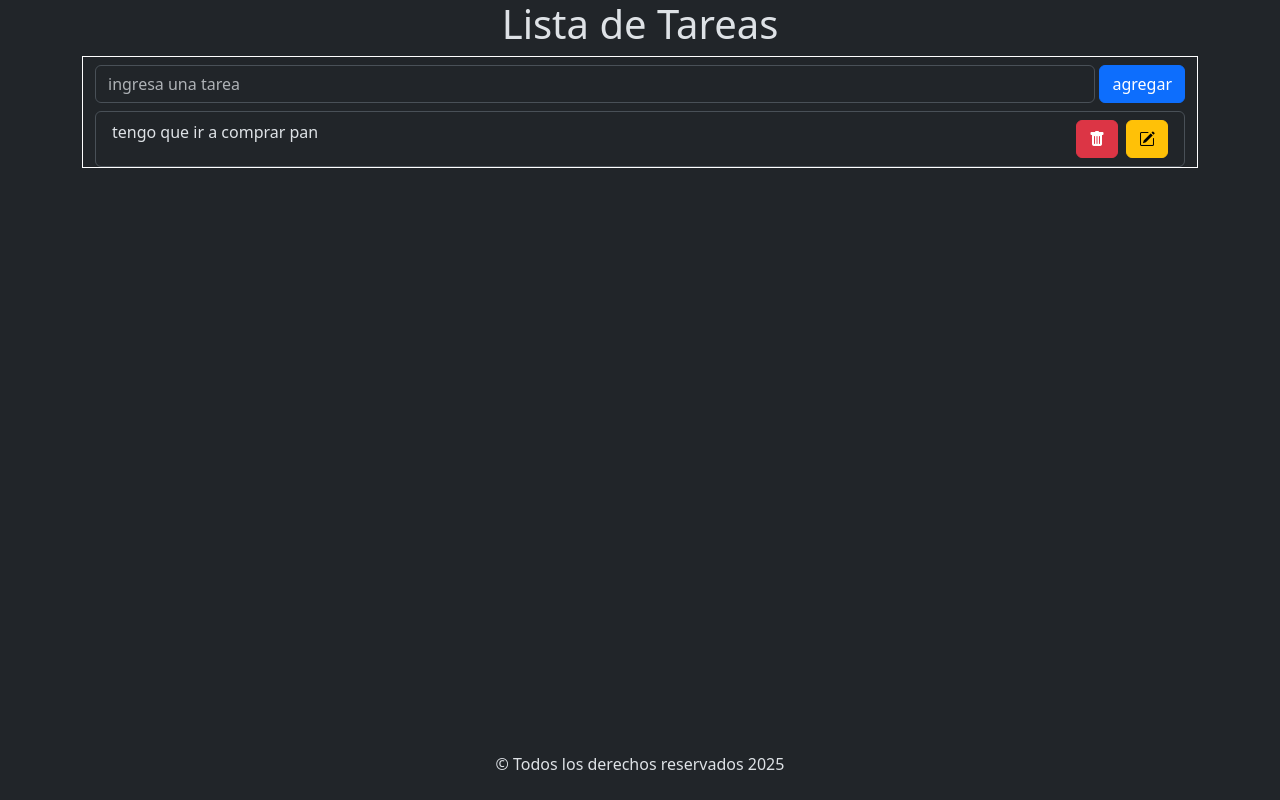
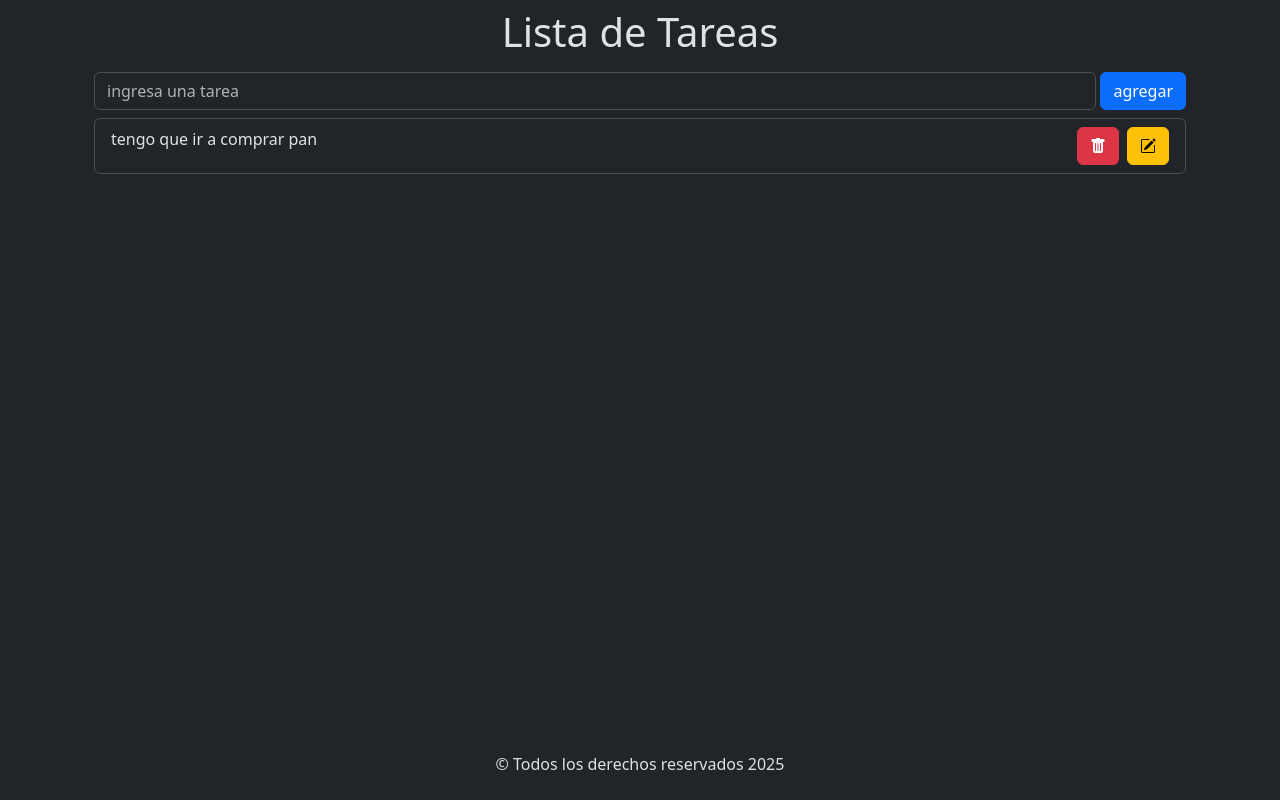
Before and after one commit to RoblesLuis2212/listaTareasBackend-Front-, a React (Vite) app: page / in a window 1280 px wide. Built offline with nearby package versions, Linux system fonts and the light colour scheme.

Commit message:
Se quito el titulo del componente app y se lo coloco dentro del componente FormularioTarea

```diff
--- a/src/App.jsx
+++ b/src/App.jsx
@@ -6,7 +6,6 @@ function App() {
 
   return (
     <>
-      <h1 className="text-center">Lista de Tareas</h1>
       <main className="container">
         <FormularioTarea />
       </main>
--- a/src/components/FormularioTarea.jsx
+++ b/src/components/FormularioTarea.jsx
@@ -21,7 +21,9 @@ const FormularioTarea = () => {
     }
 
     return (
-        <section className='container border border-white'>
+        <>
+            <section className='container'>
+                <h1 className="text-center mt-2">Lista de Tareas</h1>
                 <Form onSubmit={handleSubmit(postValidaciones)}>
                     <Form.Group className="d-flex justify-content-betwen py-2">
                         <Form.Control type="text" placeholder="ingresa una tarea" {...register("tarea", {
@@ -45,6 +47,7 @@ const FormularioTarea = () => {
                 </Form>
                 <ListaTareas></ListaTareas>
             </section>
+        </>
     );
 };
 
--- a/src/components/ItemTareas.jsx
+++ b/src/components/ItemTareas.jsx
@@ -10,7 +10,7 @@ const ItemTareas = ({ tarea }) => {
                     <i className="bi bi-trash-fill"></i>
                 </Button>
                 <Button className='btn btn-warning ms-2'>
-                    <i class="bi bi-pencil-square"></i>
+                    <i className="bi bi-pencil-square"></i>
                 </Button>
             </div>
         </ListGroupItem>
```
Lines whose indentation alone changed are shown as unchanged.
